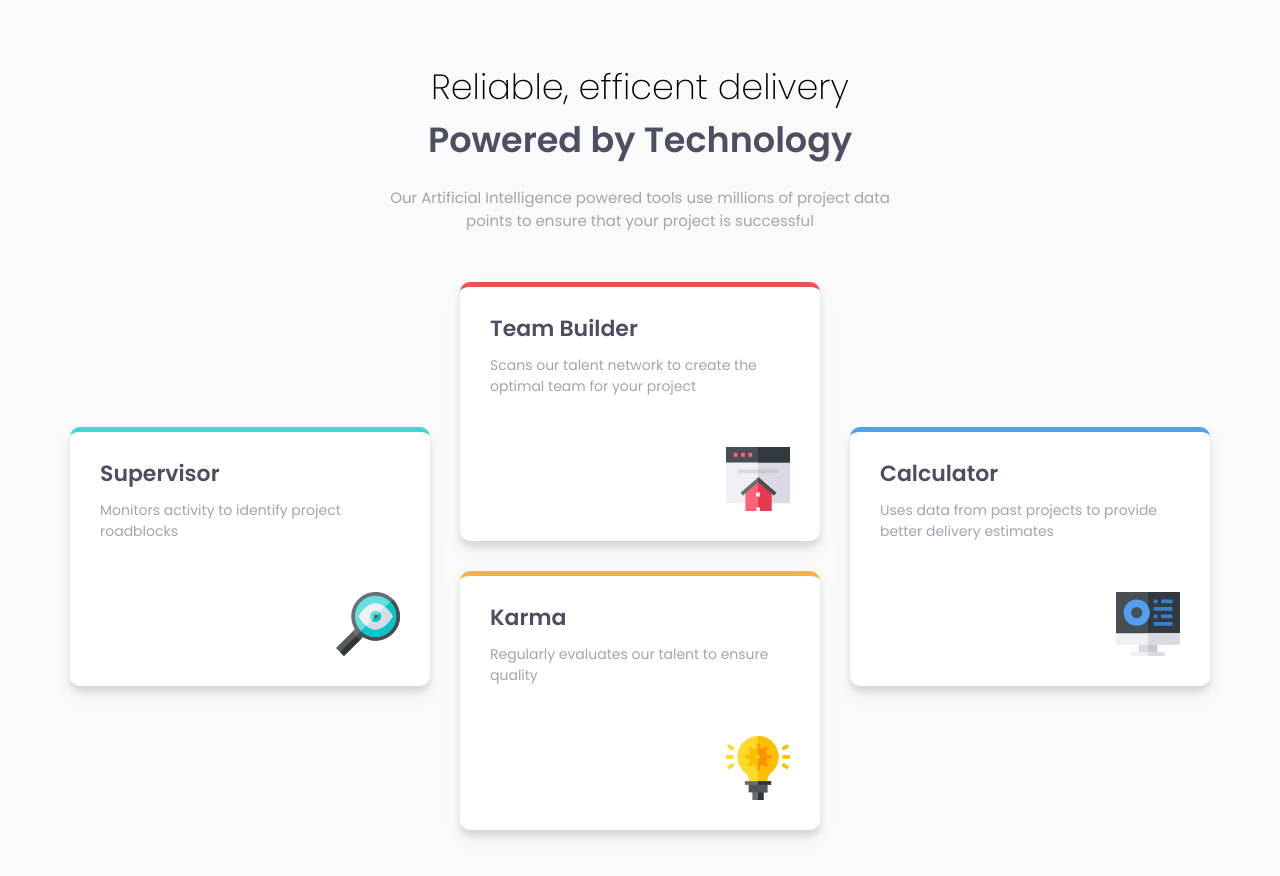
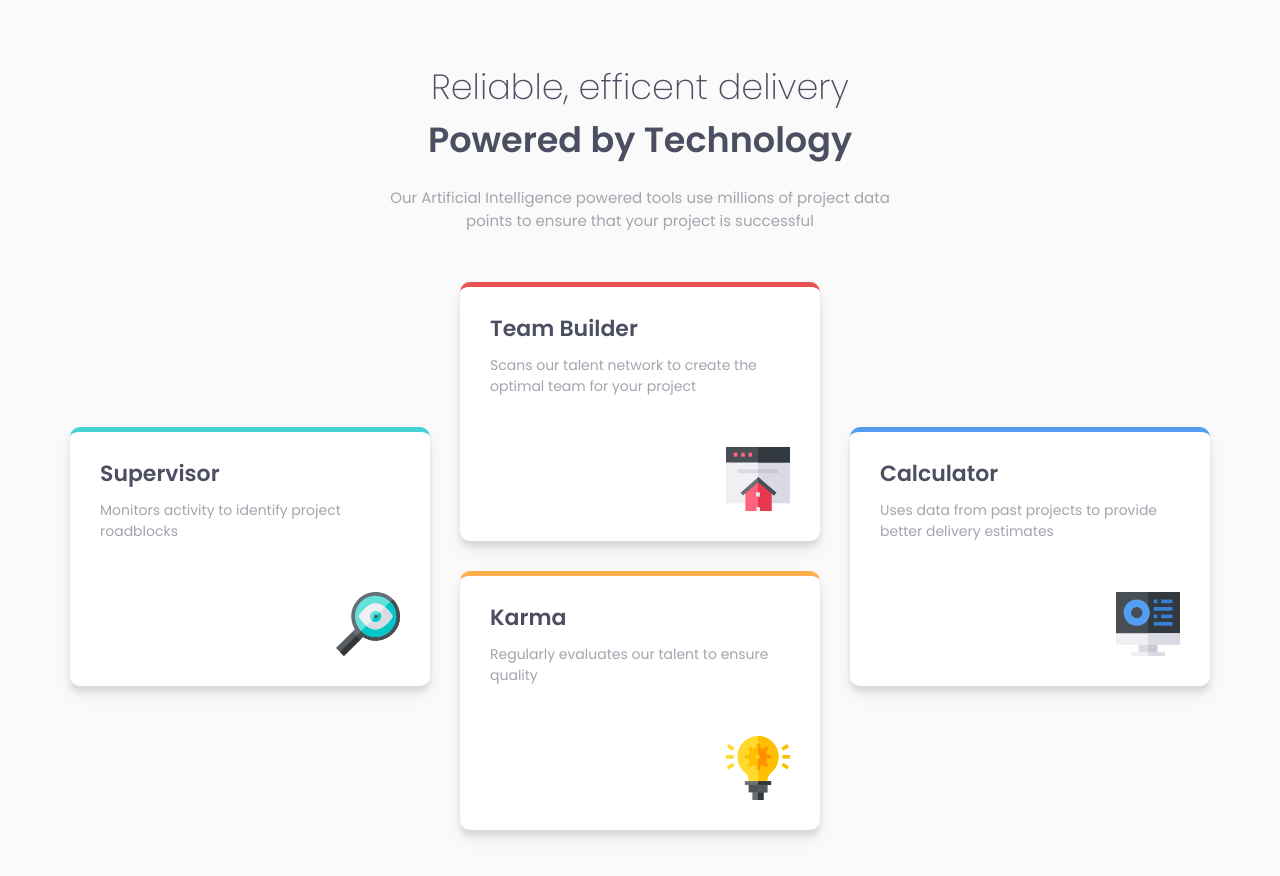
Before and after one commit to mattmarz1/Frontend-Mentor-four-card-feature-section, a plain HTML site: page index.html in a window 1280 px wide. Drawn offline with Linux system fonts and the light colour scheme.

Commit message:
Changed h1 color.

```diff
--- a/styles.css
+++ b/styles.css
@@ -37,7 +37,8 @@ header {
 
 header h1 {
     font-weight: var(--fw200);
-    font-size: 2.1875rem;;
+    font-size: 2.1875rem;
+    color: var(--darkblue);
 }
 
 header h2 {
```
